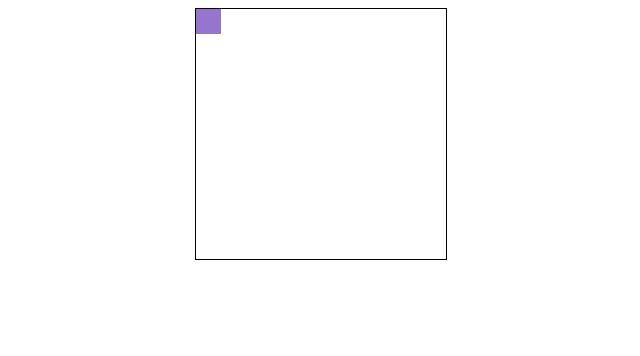
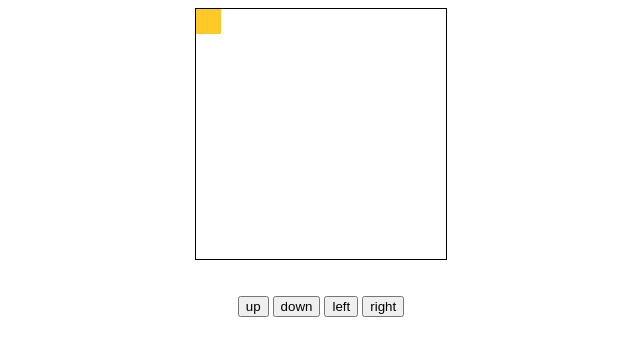
Before and after one commit to PatoGordo/Canvas-and-Typescript, a website built with Vite: page index.html in a window 1280 px wide. Shown: the whole page, without its empty margins (319-959 px from the left). Built offline with nearby package versions, Linux system fonts and the light colour scheme.

Commit message:
player moviments

```diff
--- a/index.html
+++ b/index.html
@@ -9,5 +9,13 @@
   </head>
   <body>
     <canvas id="canvas" width="250" height="250"></canvas>
+    <br>
+    <br>
+    <div>
+      <button id="control-up">up</button>
+      <button id="control-down">down</button>
+      <button id="control-left">left</button>
+      <button id="control-right">right</button>
+    </div>
   </body>
 </html>
--- a/src/GameObjects/player.ts
+++ b/src/GameObjects/player.ts
@@ -1,31 +1,22 @@
-type playerConfigTypes = {
+export class Player {
+  ctx: CanvasRenderingContext2D
+  color: string
   x: number;
   y: number;
+  h: number;
   w: number;
-  h: number;
-  draw(): void;
-  update(): void;
+  constructor(ctx: CanvasRenderingContext2D, color: string, x: number, y: number, w: number, h: number) {
+    this.ctx = ctx
+    this.color = color
+    this.x = x
+    this.y = y
+    this.w = w
+    this.h = h
+  }
+  draw() {
+    const { x, y, w, h, ctx, color } = this
+    ctx.rect(x, y, w, h)
+    ctx.fill()
+    ctx.fillStyle = color
+  }
 }
-
-function PlayerInit(ctx: CanvasRenderingContext2D) {
-  let player: playerConfigTypes = {
-    x: 0,
-    y: 0,
-    w: 25,
-    h: 25,
-    draw() {
-      const { x, y, w, h } = this
-      ctx.rect(x, y, w, h)
-      ctx.fill()
-      ctx.fillStyle = `rgb(149,117,205)`
-    },
-    update() {
-      ctx.moveTo(this.x += 25, this.y)
-      ctx.closePath()
-    }
-  }
-  return player
-}
-export {
-  PlayerInit
-}
--- a/src/Styles/style.css
+++ b/src/Styles/style.css
@@ -1,5 +1,6 @@
 body {
   display: flex;
+  flex-direction: column;
   justify-content: center;
   align-items: center;
 }
--- a/src/main.ts
+++ b/src/main.ts
@@ -1,21 +1,57 @@
-import { PlayerInit } from './GameObjects/player'
-import './Styles/style.css'
+import { Player } from "./GameObjects/player";
+import "./Styles/style.css";
 
 (() => {
-  var canvas = <HTMLCanvasElement>document.querySelector('#canvas')
-  const ctx = <CanvasRenderingContext2D>canvas.getContext('2d')
-  let player = PlayerInit(ctx)
+  var canvas = <HTMLCanvasElement>document.querySelector("#canvas");
+  const ctx = <CanvasRenderingContext2D>canvas.getContext("2d");
+  let player = new Player(ctx, "rgb(255,202,40)", 0, 0, 25, 25);
 
   function game() {
-    player.draw()
+    player.draw();
 
-    requestAnimationFrame(game)
+    requestAnimationFrame(game);
   }
 
-  window.addEventListener('click', () => {
-    player.update()
-    console.log(player.w, player.x)
-  })
+  const up = <HTMLButtonElement>document.querySelector("#control-up");
+  const down = <HTMLButtonElement>document.querySelector("#control-down");
+  const left = <HTMLButtonElement>document.querySelector("#control-left");
+  const right = <HTMLButtonElement>document.querySelector("#control-right");
 
-  game()
-})()
+  up.onclick = () => {
+    player.y -= 25;
+    player.color = "rgb(179,157,219)";
+  };
+  down.onclick = () => {
+    player.y += 25;
+    player.color = "rgb(239,83,80)";
+  };
+  left.onclick = () => {
+    player.x -= 25;
+    player.color = "rgb(255,202,40)";
+  };
+  right.onclick = () => {
+    player.x += 25;
+    player.color = "rgb(0,230,118)";
+  };
+
+  window.addEventListener("keydown", function (e) {
+    if (e.key === "ArrowUp") {
+      player.y -= 25;
+      player.color = "rgb(179,157,219)";
+    }
+    if (e.key === "ArrowDown") {
+      player.y += 25;
+      player.color = "rgb(239,83,80)";
+    }
+    if (e.key === "ArrowRight") {
+      player.x += 25;
+      player.color = "rgb(0,230,118)";
+    }
+    if (e.key === "ArrowLeft") {
+      player.x -= 25;
+      player.color = "rgb(255,202,40)";
+    }
+  });
+
+  game();
+})();
```
Also changed, not shown: .codesandbox/workspace.json (added), 1 other file.
